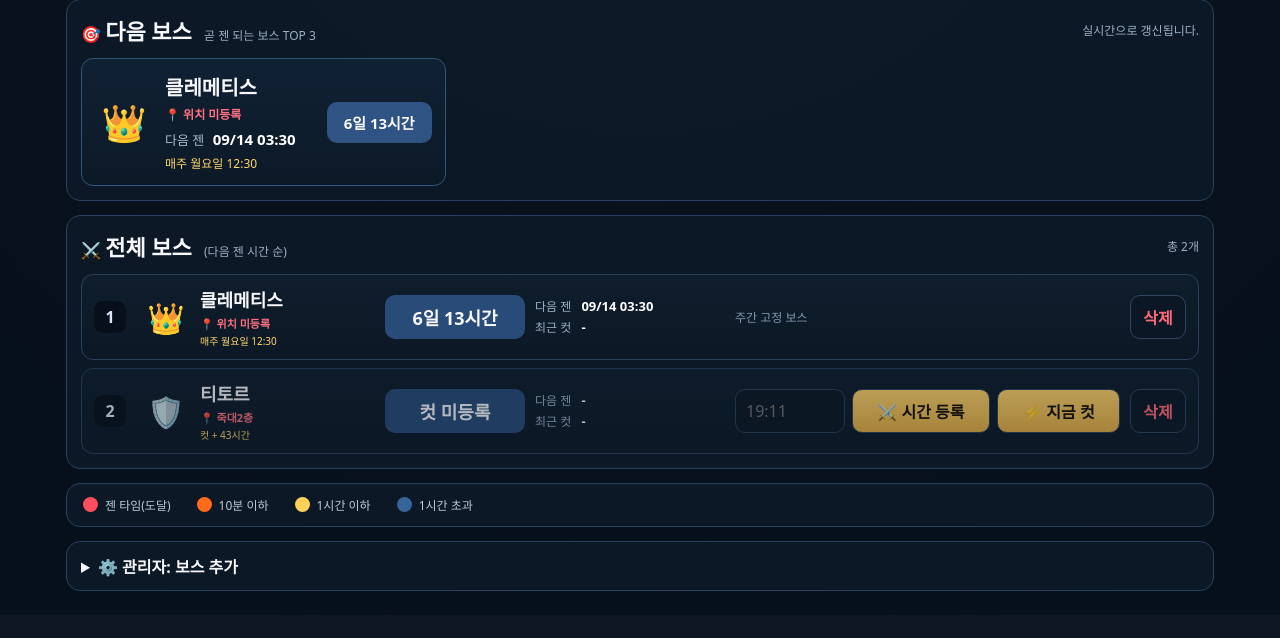
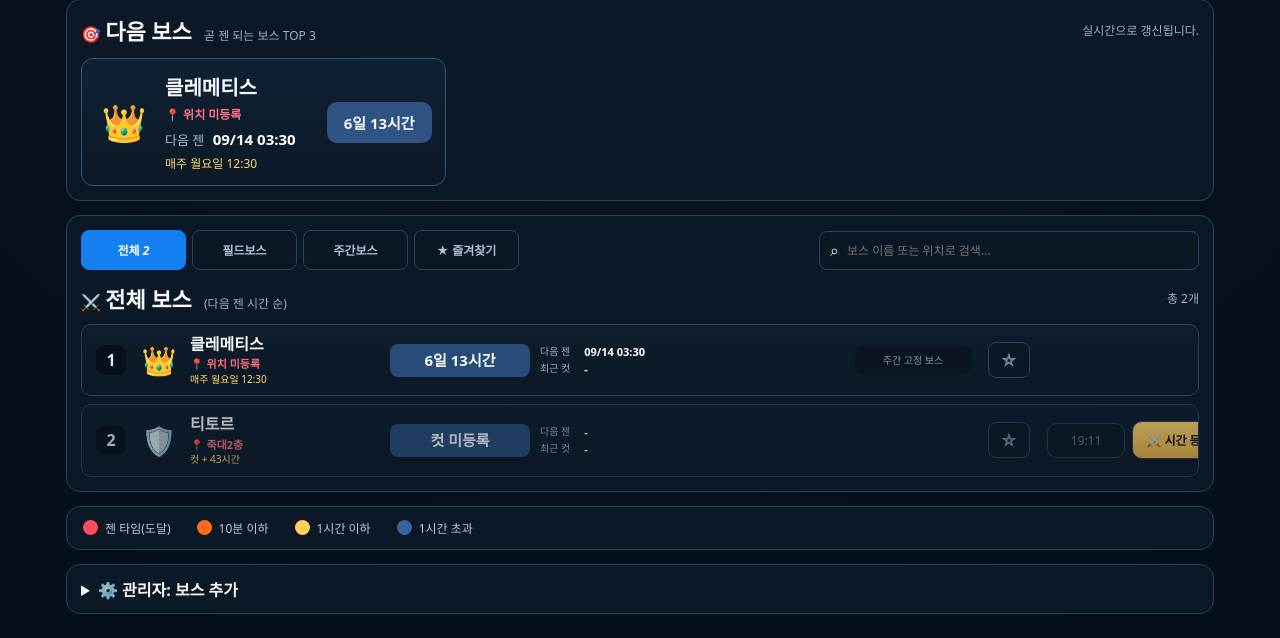
Before and after one commit to GOMPlayer-t/lordnine-boss-timer, a FastAPI app: page / in a window 1280 px wide. Shown: the part 186-824 px from the top of the page. Before the commit the page ends 777 px from the top, so only its background shows below. Run offline with FastAPI, Linux system fonts and the light colour scheme; data comes from the database, SQL or seed files in the repository; data that the repository does not hold is empty.

Commit message:
Update style.css

```diff
--- a/static/style.css
+++ b/static/style.css
@@ -1,3 +1,4 @@
+
 *{box-sizing:border-box}
 :root{
   --bg:#08111c;--panel:#0f1a28;--panel2:#111f30;--line:#29415d;
@@ -641,3 +642,273 @@ button{background:linear-gradient(#ffd269,#e3ad43);color:#171108;font-weight:900
   .tabs .tab{font-size:8px;padding:6px 2px}
   .rowname .rowlocation{font-size:8px}
 }
+
+
+/* ===== PC 전용 정렬 개선 ===== */
+@media(min-width:901px){
+  main{
+    max-width:1180px;
+    margin:0 auto;
+  }
+
+  .bossrows{
+    display:flex;
+    flex-direction:column;
+    gap:8px;
+  }
+
+  .bossrow{
+    display:grid;
+    grid-template-columns:
+      34px
+      42px
+      minmax(190px,1.45fr)
+      140px
+      155px
+      140px
+      116px
+      56px
+      280px;
+    grid-template-areas:
+      "rank icon name remain times times fixed fav actions";
+    align-items:center;
+    gap:10px;
+    min-height:72px;
+    padding:10px 12px;
+    border-radius:10px;
+    overflow:hidden;
+  }
+
+  .rank{
+    grid-area:rank;
+    width:30px;
+    height:30px;
+    display:flex;
+    align-items:center;
+    justify-content:center;
+    justify-self:center;
+  }
+
+  .rowicon{
+    grid-area:icon;
+    justify-self:center;
+    font-size:28px;
+    line-height:1;
+  }
+
+  .rowname{
+    grid-area:name;
+    min-width:0;
+  }
+
+  .rowname b{
+    display:block;
+    font-size:16px;
+    line-height:1.2;
+    white-space:nowrap;
+    overflow:hidden;
+    text-overflow:ellipsis;
+  }
+
+  .rowname .rowlocation{
+    display:block;
+    margin-top:4px;
+    font-size:11px;
+    line-height:1.15;
+    color:#ff6c7a;
+    font-weight:800;
+    white-space:nowrap;
+    overflow:hidden;
+    text-overflow:ellipsis;
+  }
+
+  .rowname .rowrule{
+    display:block;
+    margin-top:3px;
+    font-size:10px;
+    line-height:1.15;
+    color:var(--gold2);
+    white-space:nowrap;
+    overflow:hidden;
+    text-overflow:ellipsis;
+  }
+
+  .rowremain{
+    grid-area:remain;
+    justify-self:stretch;
+    text-align:center;
+    min-width:120px;
+    padding:9px 10px;
+    font-size:15px;
+    line-height:1;
+    border-radius:8px;
+    white-space:nowrap;
+  }
+
+  .rowtimes{
+    grid-area:times;
+    display:grid;
+    grid-template-columns:1fr;
+    gap:3px;
+    min-width:0;
+    font-size:10px;
+    line-height:1.25;
+  }
+
+  .rowtimes div{
+    display:flex;
+    justify-content:flex-start;
+    gap:7px;
+    min-width:0;
+  }
+
+  .rowtimes b{
+    font-size:11px;
+    white-space:nowrap;
+  }
+
+  .rowactions{
+    grid-area:actions;
+    display:grid;
+    grid-template-columns:78px 1fr 1fr;
+    gap:7px;
+    align-items:center;
+    min-width:0;
+  }
+
+  .rowactions input{
+    grid-column:auto;
+    width:78px;
+    min-width:78px;
+    padding:8px 7px;
+    font-size:12px;
+    text-align:center;
+  }
+
+  .rowactions button{
+    width:100%;
+    padding:9px 8px;
+    font-size:12px;
+    white-space:nowrap;
+  }
+
+  .rowactions.fixed{
+    grid-area:fixed;
+    justify-self:stretch;
+    text-align:center;
+    padding:8px 6px;
+    border-radius:8px;
+    font-size:10px;
+    line-height:1.2;
+    background:#0a1521;
+  }
+
+  .fav{
+    display:block;
+    grid-area:fav;
+    justify-self:center;
+    align-self:center;
+    width:42px;
+    height:36px;
+    border:1px solid #2b455f;
+    border-radius:8px;
+    font-size:18px;
+    background:#0b1723;
+  }
+
+  .del{
+    display:none !important;
+  }
+
+  .mobile-tools{
+    display:flex;
+    align-items:center;
+    gap:12px;
+    margin-bottom:12px;
+  }
+
+  .mobile-tools .tabs{
+    display:flex;
+    gap:6px;
+    flex:0 0 auto;
+  }
+
+  .mobile-tools .tab{
+    min-width:105px;
+    padding:10px 14px;
+    border:1px solid #29455f;
+    border-radius:8px;
+    background:#0b1723;
+    color:#aebfd1;
+    font-size:12px;
+    font-weight:800;
+    white-space:nowrap;
+  }
+
+  .mobile-tools .tab.active{
+    background:#137ff0;
+    color:#fff;
+    border-color:#137ff0;
+  }
+
+  .mobile-tools .searchbox{
+    display:flex;
+    align-items:center;
+    gap:8px;
+    flex:1;
+    max-width:380px;
+    margin-left:auto;
+    padding:0 10px;
+    border:1px solid #29455f;
+    border-radius:8px;
+    background:#0b1723;
+  }
+
+  .mobile-tools .searchbox input{
+    width:100%;
+    padding:10px 0;
+    border:0;
+    outline:0;
+    background:transparent;
+    color:#fff;
+    font-size:12px;
+  }
+
+  .allbox .section-title{
+    margin-bottom:10px;
+  }
+
+  /* PC에서는 삭제를 별도 관리자 영역에서만 다루도록 숨김 */
+  .bossrow .del{display:none !important}
+}
+
+@media(min-width:901px) and (max-width:1180px){
+  .bossrow{
+    grid-template-columns:
+      30px
+      36px
+      minmax(160px,1.2fr)
+      125px
+      140px
+      105px
+      48px
+      240px;
+    grid-template-areas:
+      "rank icon name remain times fixed fav actions";
+    gap:8px;
+    padding:9px 10px;
+  }
+
+  .rowactions{
+    grid-template-columns:70px 1fr 1fr;
+    gap:5px;
+  }
+
+  .rowactions input{
+    width:70px;
+    min-width:70px;
+  }
+
+  .rowname b{font-size:15px}
+  .rowremain{font-size:14px}
+}
```
